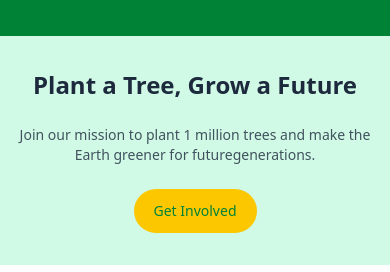
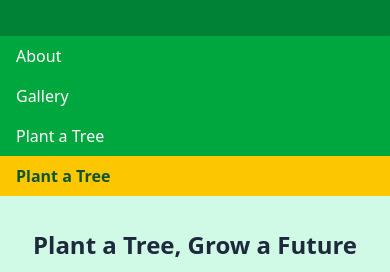
Before and after one commit to nihal0567/assignmentSix, a plain HTML site: page index.html in a window 390 px wide. Both pictures are taken after a click on the button 360 px from the left and 53 px from the top of the page. Shown: the part 76-348 px from the top of the page. Drawn offline with nearby package versions, Linux system fonts and the light colour scheme.

Commit message:
added some script functionalities

```diff
--- a/script.js
+++ b/script.js
@@ -0,0 +1,20 @@
+
+// Toggle button style
+
+  const btn = document.getElementById('menu-btn');
+  const menuBtn = document.getElementById('menu');
+
+  btn.addEventListener('click', () => {
+    menuBtn.classList.toggle('hidden');
+  });
+
+
+
+// left Categories list start
+
+const catBtn = document.getElementById('cat-menu-btn');
+const catList = document.getElementById('cat-list');
+
+catBtn.addEventListener('click', () => {
+  catList.classList.toggle('hidden');
+});
```
Also changed, not shown: index.html (+1 -1 lines).
